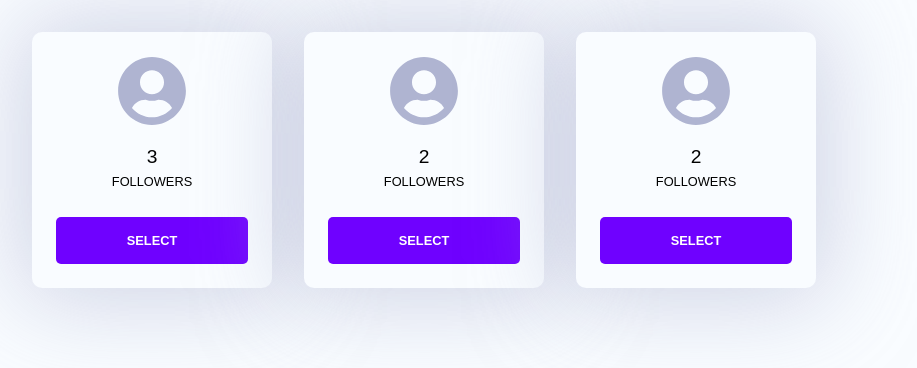
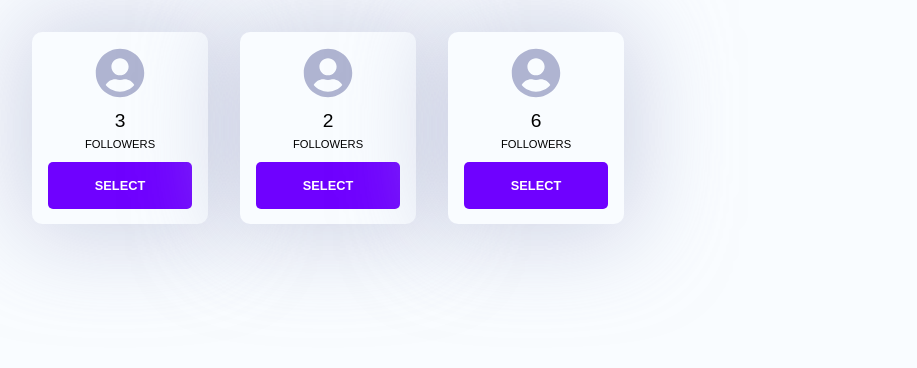
Before and after one commit to sebastiancrossa/feed, a React (Create React App) app: page / in a window 1280 px wide. Shown: the top 368 px of the page, without its empty margins (0-917 px from the left). Built offline with nearby package versions, Linux system fonts and the light colour scheme.

Commit message:
Size adjustment

```diff
--- a/src/containers/Feed/UserCard/index.js
+++ b/src/containers/Feed/UserCard/index.js
@@ -8,13 +8,10 @@ import { Card, SelectButton } from "./userCard.style";
 export const UserCard = ({ followers }) => {
   return (
     <Card>
-      <FaUserCircle
-        size={70}
-        style={{ color: "var(--color-gray)", marginBottom: "0.5rem" }}
-      />
-      <div style={{ marginBottom: "1.5rem" }}>
+      <FaUserCircle size={50} style={{ color: "var(--color-gray)" }} />
+      <div style={{ marginBottom: "0.5rem" }}>
         <p style={{ fontSize: "1.2rem" }}>{followers}</p>
-        <p style={{ textTransform: "uppercase", fontSize: "0.8rem" }}>
+        <p style={{ textTransform: "uppercase", fontSize: "0.7rem" }}>
           Followers
         </p>
       </div>
--- a/src/containers/Feed/UserCard/userCard.style.js
+++ b/src/containers/Feed/UserCard/userCard.style.js
@@ -5,13 +5,13 @@ export const Card = styled.div`
   background-color: var(--color-white);
 
   border-radius: 10px;
-  padding: 1.5rem;
+  padding: 1rem;
   margin-right: 2rem;
 
   text-align: center;
 
-  width: 15rem;
-  height: 16rem;
+  width: 11rem;
+  height: 12rem;
 
   -webkit-box-shadow: 0px 0px 96px 9px rgba(175,180,209,0.59);
 -moz-box-shadow: 0px 0px 96px 9px rgba(175,180,209,0.59);
--- a/src/containers/Feed/UserList/index.js
+++ b/src/containers/Feed/UserList/index.js
@@ -10,7 +10,7 @@ export const UserList = () => {
     <List>
       <UserCard followers={3} />
       <UserCard followers={2} />
-      <UserCard followers={2} />
+      <UserCard followers={6} />
     </List>
   );
 };
```
